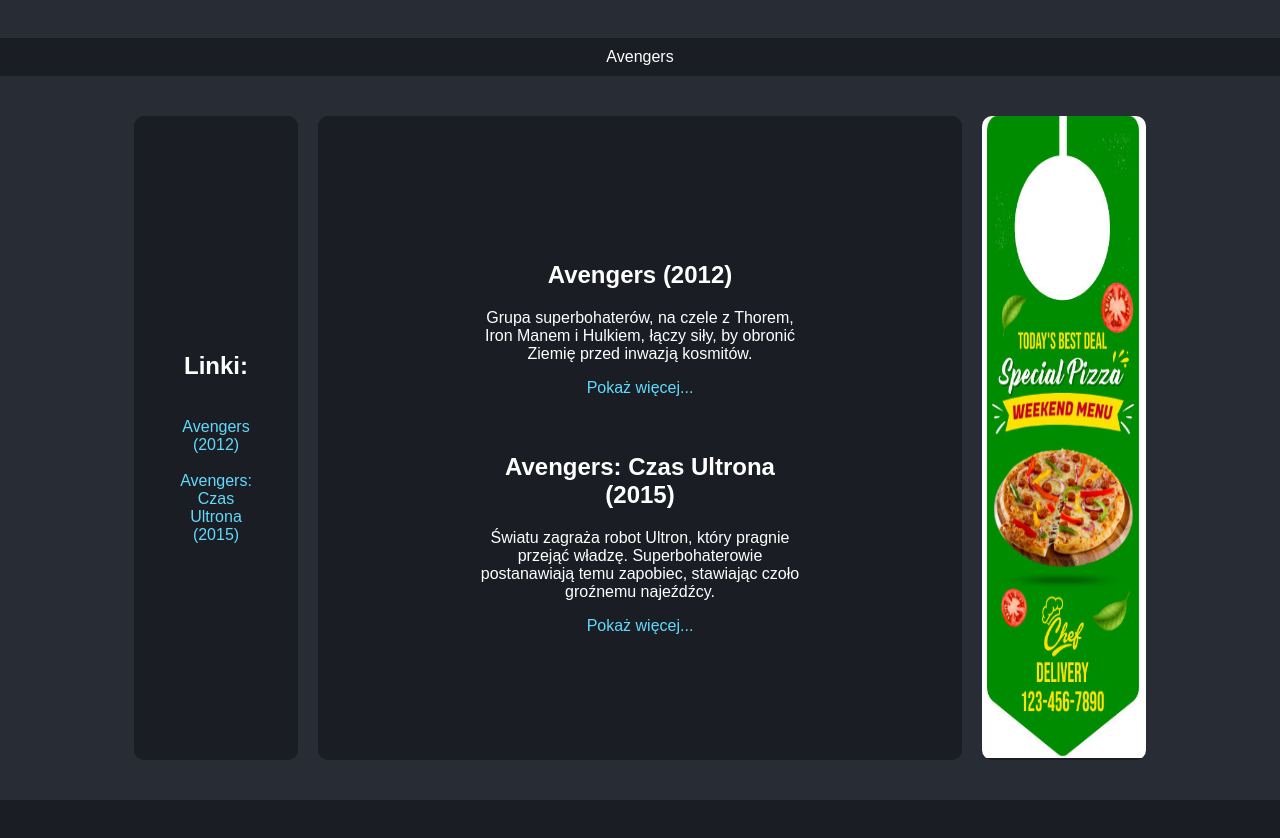
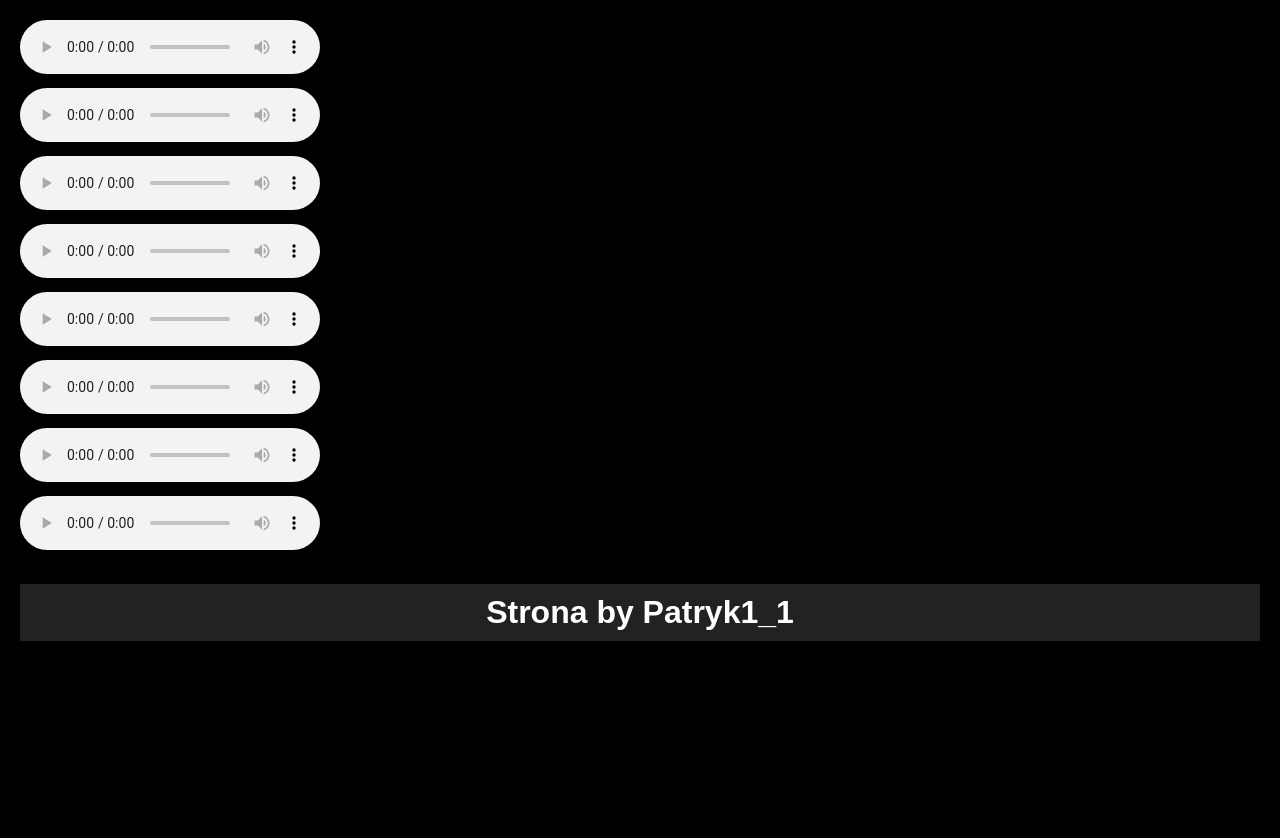
Before and after one commit to Patryk1-1/test, a plain HTML site: page index.html in a window 1280 px wide. After the commit the page ends 800 px from the top, so only its background shows below. Drawn offline with Linux system fonts and the light colour scheme.

Commit message:
Update index.html

```diff
--- a/index.html
+++ b/index.html
@@ -1,112 +1,77 @@
 <!DOCTYPE html>
 <html lang="en">
-
 <head>
 <meta charset="UTF-8">
-    <title>Patryk Kamiński 1tp</title>
+<meta name="viewport" content="width=device-width, initial-scale=1.0">
+<title>Odtwarzacz Audio</title>
 <style>
   body {
+    background-color: #000; /* czarne tło */
+    color: #fff; /* biały kolor tekstu */
+    font-family: Arial, sans-serif;
     margin: 0;
-            padding: 0;
-            background-color: #282c35;
-            color: #ffffff;
-            font-family: 'Arial', sans-serif;
-            display: flex;
-            flex-direction: column;
-            align-items: center;
-            gap: 20px;
+    padding: 20px;
   }
-
-        #header,
-        #footer {
-            width: 100%;
-            background-color: #1a1d23;
+  audio {
+    margin-bottom: 10px;
+  }
+  footer {
     text-align: center;
+    background-color: #222; /* ciemny odcień czarnego dla stopki */
     padding: 10px;
-        }
-
-        #content {
-            display: flex;
-            justify-content: space-around;
     margin-top: 20px;
   }
-
-        .kwadrat,
-        .kwadrat2 {
-            width: 164px;
-            height: 644px;
-            background-color: #1a1d23;
-            margin: 0 10px;
-            position: relative;
-            border-radius: 10px;
-            overflow: hidden;
-        }
-
-        .kwadrat2 {
-            width: 644px;
-        }
-
-        .info {
-            position: absolute;
-            top: 50%;
-            left: 50%;
-            transform: translate(-50%, -50%);
-            text-align: center;
-            color: #ffffff;
-        }
-
-        .info a {
-            color: #61dafb;
-            text-decoration: none;
-        }
-
-        .info a:hover {
-            text-decoration: underline;
-        }
-
-        #footer {
-            margin-top: 20px;
+  footer h1 {
+    color: #fff; /* biały kolor tekstu */
+    margin: 0;
   }
 </style>
 </head>
+<body>
 
-<body>
-    <br>
-    <div id="header">
-        Avengers
-    </div>
+<audio controls>
+  <source src="1.mp3" type="audio/mpeg">
+  Twoja przeglądarka nie obsługuje elementu audio.
+</audio><br>
 
-    <div id="content">
-        <div class="kwadrat" id="movie1">
-            <div class="info">
-                <h2>Linki:</h2>
-                <br>
-                <a href="https://www.filmweb.pl/film/Avengers-2012-371515" target="_blank">Avengers (2012)</a>
-                <br><br>
-                <a href="https://www.filmweb.pl/film/Avengers%3A+Czas+Ultrona-2015-637247" target="_blank">Avengers: Czas Ultrona (2015)</a>
-            </div>
-        </div>
-        <div class="kwadrat2" id="movie2">
-            <div class="info">
-                <h2>Avengers (2012)</h2>
-                <p>Grupa superbohaterów, na czele z Thorem, Iron Manem i Hulkiem, łączy siły, by obronić Ziemię przed inwazją kosmitów.</p>
-                <a href="https://www.filmweb.pl/film/Avengers-2012-371515" target="_blank">Pokaż więcej...</a>
-                <br><br><br>
-                <h2>Avengers: Czas Ultrona (2015)</h2>
-                <p>Światu zagraża robot Ultron, który pragnie przejąć władzę. Superbohaterowie postanawiają temu zapobiec, stawiając czoło groźnemu najeźdźcy.</p>
-                <a href="https://www.filmweb.pl/film/Avengers%3A+Czas+Ultrona-2015-637247" target="_blank">Pokaż więcej...</a>
-            </div>
-        </div>
-        <div class="kwadrat" id="movie3">
-            <div class="info">
-                <img src="reklama.jpg" alt="reklama" width="164" height="644">
-            </div>
-        </div>
-    </div>
+<audio controls>
+  <source src="2.mp3" type="audio/mpeg">
+  Twoja przeglądarka nie obsługuje elementu audio.
+</audio><br>
 
-    <div id="footer">
-        <br>
-    </div>
+<audio controls>
+  <source src="3.mp3" type="audio/mpeg">
+  Twoja przeglądarka nie obsługuje elementu audio.
+</audio><br>
+
+<audio controls>
+  <source src="4.mp3" type="audio/mpeg">
+  Twoja przeglądarka nie obsługuje elementu audio.
+</audio><br>
+
+<audio controls>
+  <source src="5.mp3" type="audio/mpeg">
+  Twoja przeglądarka nie obsługuje elementu audio.
+</audio><br>
+
+<audio controls>
+  <source src="6.mp3" type="audio/mpeg">
+  Twoja przeglądarka nie obsługuje elementu audio.
+</audio><br>
+
+<audio controls>
+  <source src="7.mp3" type="audio/mpeg">
+  Twoja przeglądarka nie obsługuje elementu audio.
+</audio><br>
+
+<audio controls>
+  <source src="8.mp3" type="audio/mpeg">
+  Twoja przeglądarka nie obsługuje elementu audio.
+</audio><br>
+
+<footer>
+  <h1>Strona by Patryk1_1</h1>
+</footer>
+
 </body>
-
 </html>
```
Lines whose indentation alone changed are shown as unchanged.
